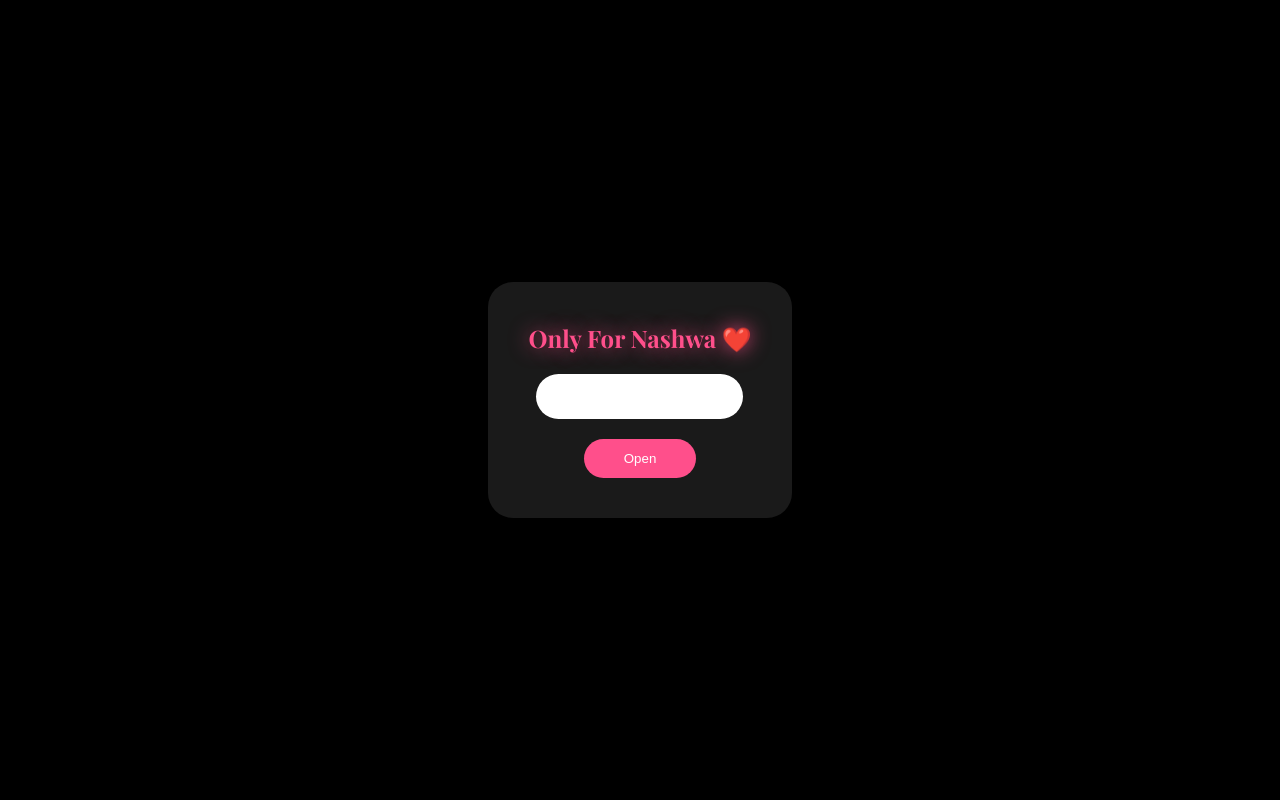
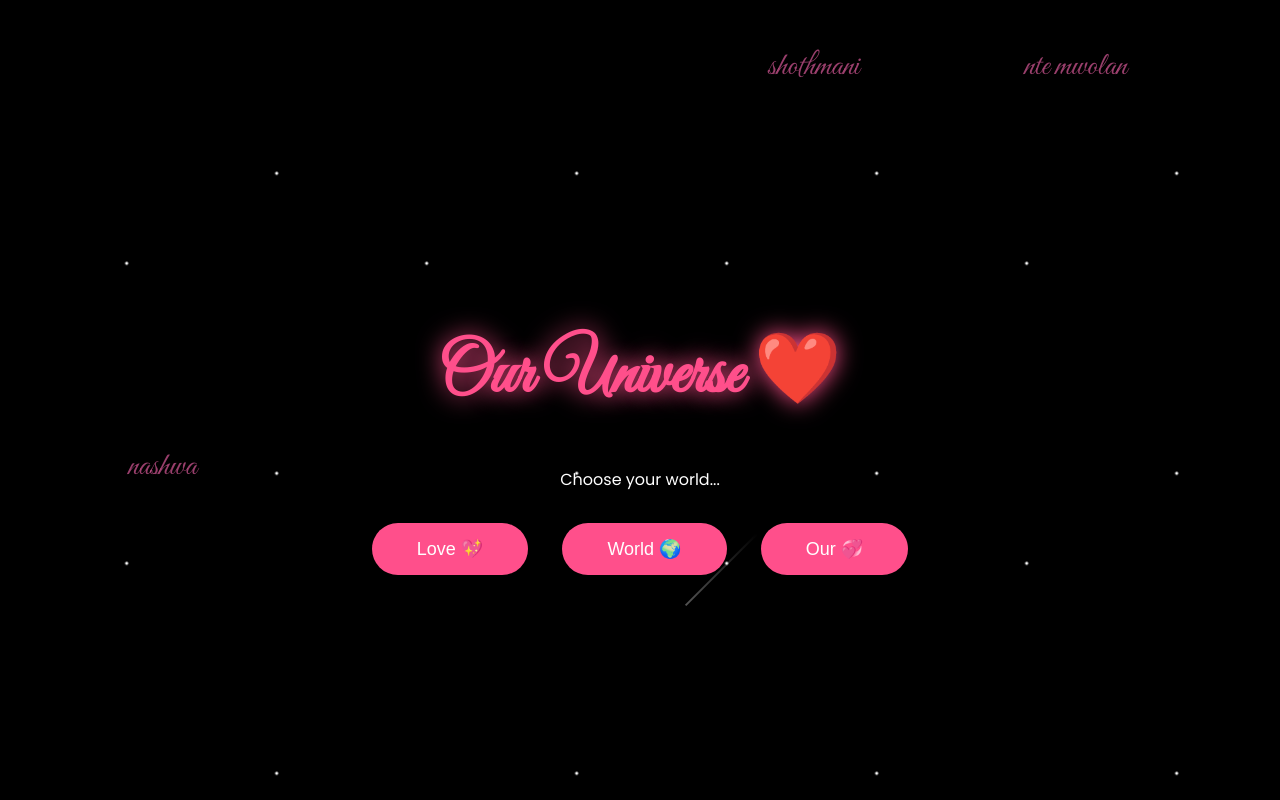
Before and after one commit to sbworld2006/my-world, a plain HTML site: page index.html in a window 1280 px wide. Shown: the top 800 px of the page. Drawn offline with nearby package versions, Linux system fonts and the light colour scheme.

Commit message:
Update index.html

```diff
--- a/index.html
+++ b/index.html
@@ -1,149 +1,91 @@
 <!DOCTYPE html>
-<html lang="en">
+<html>
 <head>
 <meta charset="UTF-8">
 <meta name="viewport" content="width=device-width, initial-scale=1.0">
-<title>For My World ❤️</title>
+<title>Our Universe ❤️</title>
 
-<link href="https://fonts.googleapis.com/css2?family=Playfair+Display:wght@500;700&family=Poppins:wght@300;400;500&display=swap" rel="stylesheet">
+<link href="https://fonts.googleapis.com/css2?family=Great+Vibes&family=Poppins:wght@300;400&display=swap" rel="stylesheet">
 
 <style>
-:root{
-  --primary:#ff4f8b;
-  --glass:rgba(255,255,255,.08);
+body{
+  margin:0;
+  background:black;
+  color:white;
+  font-family:'Poppins',sans-serif;
+  overflow:hidden;
+  text-align:center;
 }
 
-*{margin:0;padding:0;box-sizing:border-box}
-body{
-  font-family:'Poppins',sans-serif;
-  background:#000;
-  color:#fff;
-  overflow-x:hidden;
-}
-
-/* 🌌 Galaxy Background */
+/* Galaxy */
 #stars{
   position:fixed;
   inset:0;
   background:
     radial-gradient(circle at 20% 30%, #fff 1px, transparent 2px),
     radial-gradient(circle at 70% 60%, #fff 1px, transparent 2px),
-    radial-gradient(circle at 40% 80%, #fff 2px, transparent 3px),
     #000;
   background-size:300px 300px;
-  animation:moveGalaxy 120s linear infinite;
-  z-index:-3;
+  animation:move 120s linear infinite;
+  z-index:-2;
 }
-@keyframes moveGalaxy{
+@keyframes move{
   from{background-position:0 0;}
   to{background-position:-2000px 2000px;}
 }
 
-/* Lock Screen */
-#lock{
+/* Shooting stars */
+.shooting-star{
   position:fixed;
-  inset:0;
-  background:#000;
-  display:flex;
-  justify-content:center;
-  align-items:center;
-  z-index:10;
+  width:2px;
+  height:100px;
+  background:linear-gradient(-45deg, white, transparent);
+  animation:shoot 3s linear infinite;
+}
+@keyframes shoot{
+  0%{transform:translate(0,0) rotate(45deg);}
+  100%{transform:translate(600px,600px) rotate(45deg); opacity:0;}
 }
 
-.lock-box{
-  background:rgba(255,255,255,.1);
-  backdrop-filter:blur(20px);
-  padding:40px;
-  border-radius:25px;
-  text-align:center;
+/* Floating names */
+.name{
+  position:absolute;
+  font-family:'Great Vibes',cursive;
+  font-size:32px;
+  color:rgba(255,105,180,.6);
+  animation:float 20s linear infinite;
+}
+@keyframes float{
+  from{transform:translateY(100vh);}
+  to{transform:translateY(-100vh);}
 }
 
-.lock-box input{
-  padding:15px;
-  border:none;
-  border-radius:30px;
-  margin:20px 0;
-  text-align:center;
+.container{
+  position:relative;
+  top:35vh;
 }
 
-.lock-box button{
-  padding:12px 40px;
-  border:none;
-  border-radius:30px;
-  background:var(--primary);
-  color:white;
-  cursor:pointer;
+h1{
+  font-family:'Great Vibes',cursive;
+  font-size:70px;
+  color:#ff4f8b;
+  text-shadow:0 0 25px #ff4f8b;
 }
 
-/* Sections */
-section{
-  min-height:100vh;
-  display:flex;
-  justify-content:center;
-  align-items:center;
-  padding:80px 20px;
-  text-align:center;
-}
-
-.card{
-  background:var(--glass);
-  backdrop-filter:blur(15px);
-  padding:50px;
-  border-radius:30px;
-  max-width:800px;
-}
-
-h1,h2{
-  font-family:'Playfair Display';
-  color:var(--primary);
-  text-shadow:0 0 20px rgba(255,79,139,.8);
-}
-
-.btn{
-  padding:15px 50px;
+button{
+  padding:15px 45px;
+  margin:15px;
   border:none;
   border-radius:40px;
-  background:var(--primary);
+  background:#ff4f8b;
   color:white;
+  font-size:18px;
   cursor:pointer;
-  margin-top:30px;
+  transition:.3s;
 }
-
-/* Hidden Gallery */
-#gallerySection{
-  display:none;
-}
-
-.gallery{
-  display:grid;
-  grid-template-columns:repeat(auto-fit,minmax(120px,1fr));
-  gap:15px;
-  margin-top:30px;
-}
-
-.gallery img{
-  width:100%;
-  border-radius:15px;
-  cursor:pointer;
-  transition:.4s;
-}
-.gallery img:hover{
+button:hover{
   transform:scale(1.1);
-}
-
-/* Viewer */
-#viewer{
-  position:fixed;
-  inset:0;
-  background:rgba(0,0,0,.9);
-  display:none;
-  justify-content:center;
-  align-items:center;
-  z-index:9;
-}
-#viewer img{
-  max-width:90%;
-  max-height:90%;
+  box-shadow:0 0 20px #ff4f8b;
 }
 </style>
 </head>
@@ -151,114 +93,22 @@ h1,h2{
 <body>
 
 <div id="stars"></div>
+<div class="shooting-star" style="top:15%; left:25%;"></div>
 
-<!-- PASSWORD -->
-<div id="lock">
-  <div class="lock-box">
-    <h2>Only For Nashwa ❤️</h2>
-    <input type="text" id="pass" oninput="maskHearts(this)">
-    <br>
-    <button onclick="unlock()">Open</button>
-  </div>
+<!-- Floating Names -->
+<div class="name" style="left:10%;">nashwa</div>
+<div class="name" style="left:30%; animation-delay:5s;">moltye</div>
+<div class="name" style="left:60%; animation-delay:10s;">shothmani</div>
+<div class="name" style="left:80%; animation-delay:15s;">nte mwolan</div>
+
+<div class="container">
+  <h1>Our Universe ❤️</h1>
+  <p>Choose your world...</p>
+
+  <button onclick="location.href='love.html'">Love 💖</button>
+  <button onclick="location.href='world.html'">World 🌍</button>
+  <button onclick="location.href='we.html'">Our 💞</button>
 </div>
-
-<!-- Romantic Sections -->
-<section>
-  <div class="card">
-    <h1>Hi Nashwa ❤️</h1>
-    <p>You are my universe. Scroll slowly…</p>
-  </div>
-</section>
-
-<section>
-  <div class="card">
-    <h2>My Everything 💖</h2>
-    <p>You are my best friend, my peace, my happiness.</p>
-  </div>
-</section>
-
-<section>
-  <div class="card">
-    <h2>Your Smile 😊</h2>
-    <p>Your smile lights up my darkest days.</p>
-  </div>
-</section>
-
-<section>
-  <div class="card">
-    <h2>Forever Promise 💍</h2>
-    <p>I will choose you in every lifetime.</p>
-  </div>
-</section>
-
-<!-- Button To Reveal Gallery -->
-<section>
-  <div class="card">
-    <h2>Our Secret Memories ✨</h2>
-    <button class="btn" onclick="showGallery()">Open Our Memories ❤️</button>
-  </div>
-</section>
-
-<!-- Hidden Gallery -->
-<section id="gallerySection">
-  <div class="card">
-    <h2>Our Beautiful Moments 💖</h2>
-    <div class="gallery">
-      <img src="Photo1.jpg.jpeg" onclick="view(this)">
-      <img src="Photo2.jpg.jpeg" onclick="view(this)">
-      <img src="Photo3.jpg.jpeg" onclick="view(this)">
-      <img src="Photo4.jpg.jpeg" onclick="view(this)">
-      <img src="Photo5.jpg.jpeg" onclick="view(this)">
-    </div>
-
-    <h2 style="margin-top:60px;">Our Old Golden Days ✨</h2>
-    <div class="gallery">
-      <img src="Old1.jpg.jpeg" onclick="view(this)">
-      <img src="Old2.jpg.jpeg" onclick="view(this)">
-      <img src="Old3.jpg.jpeg" onclick="view(this)">
-      <img src="Old4.jpg.jpeg" onclick="view(this)">
-      <img src="Old5.jpg.jpeg" onclick="view(this)">
-    </div>
-  </div>
-</section>
-
-<div id="viewer" onclick="this.style.display='none'">
-  <img id="big">
-</div>
-
-<script>
-const PASSWORD="shundri";
-let realPass="";
-
-function maskHearts(input){
-  if(input.value.length > realPass.length){
-    realPass += input.value.slice(-1);
-  } else if(input.value.length < realPass.length){
-    realPass = realPass.slice(0,input.value.length);
-  }
-  input.value="❤️".repeat(realPass.length);
-}
-
-function unlock(){
-  if(realPass===PASSWORD){
-    document.getElementById("lock").style.display="none";
-  } else{
-    alert("Wrong password ❤️");
-    realPass="";
-    document.getElementById("pass").value="";
-  }
-}
-
-function showGallery(){
-  document.getElementById("gallerySection").style.display="flex";
-  window.scrollTo({top:document.body.scrollHeight,behavior:"smooth"});
-}
-
-function view(img){
-  document.getElementById("big").src=img.src;
-  document.getElementById("viewer").style.display="flex";
-}
-</script>
 
 </body>
 </html>
```
